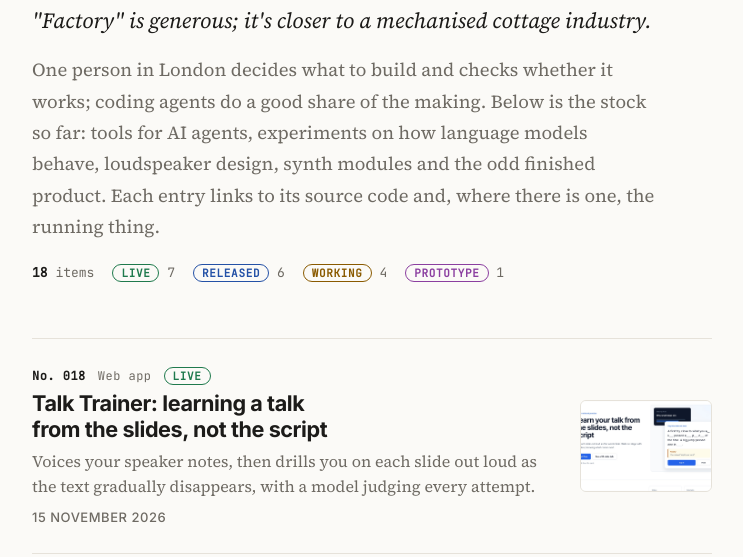
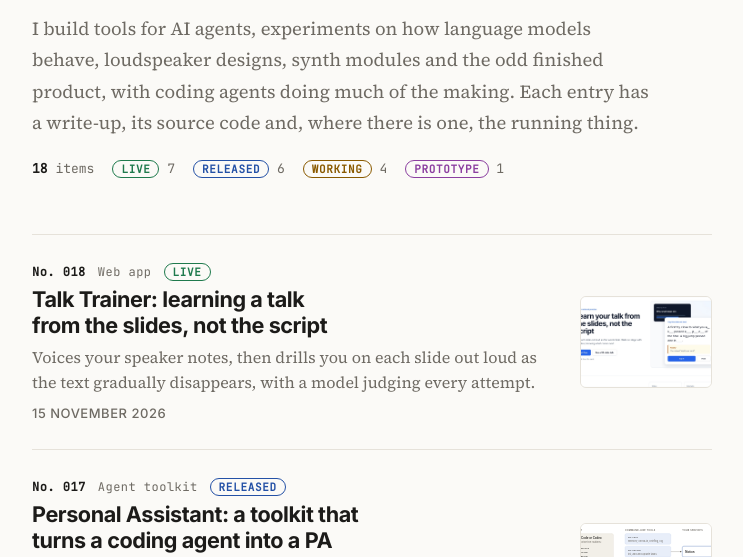
Before and after one commit to timini/devblog, an Eleventy site: page index.njk in a window 1280 px wide. Shown: the part 213-770 px from the top of the page, without its empty margins (268-1011 px from the left). Built offline with nearby package versions, Linux system fonts and the light colour scheme; Eleventy itself is replaced by a stand-in of ours; files that its build step writes are made by us from their sources.

Commit message:
Remove subtitle and tighten home intro

```diff
--- a/_includes/base.njk
+++ b/_includes/base.njk
@@ -32,7 +32,7 @@
     {{ content | safe }}
   </main>
   <footer class="site-footer">
-    <p>Tim's Software Factory. Made in batches of one in London by Tim Richardson and his agents.</p>
+    <p>Tim's Software Factory. Built and run by Tim Richardson in London.</p>
   </footer>
 </body>
 </html>
--- a/index.njk
+++ b/index.njk
@@ -5,8 +5,7 @@ layout: base.njk
 <section class="intro">
   <p class="eyebrow">Inventory</p>
   <h1>Tim's Software Factory</h1>
-  <p class="subtitle">"Factory" is generous; it's closer to a mechanised cottage industry.</p>
-  <p>One person in London decides what to build and checks whether it works; coding agents do a good share of the making. Below is the stock so far: tools for AI agents, experiments on how language models behave, loudspeaker design, synth modules and the odd finished product. Each entry links to its source code and, where there is one, the running thing.</p>
+  <p>I build tools for AI agents, experiments on how language models behave, loudspeaker designs, synth modules and the odd finished product, with coding agents doing much of the making. Each entry has a write-up, its source code and, where there is one, the running thing.</p>
   <ul class="stock">
     <li><strong>{{ total }}</strong> items</li>
     {% for status in ["Live", "Released", "Working", "Prototype"] %}
--- a/style.css
+++ b/style.css
@@ -91,13 +91,7 @@ time {
 
 /* Home */
 .intro { padding: 40px 0 24px; }
-.intro h1 { font-size: clamp(2.2rem, 6vw, 3.2rem); margin: 0 0 8px; }
-.intro .subtitle {
-  font: italic 400 clamp(1.18rem, 3vw, 1.35rem)/1.45 var(--serif);
-  color: var(--text);
-  margin: 0 0 18px;
-  max-width: 32em;
-}
+.intro h1 { font-size: clamp(2.2rem, 6vw, 3.2rem); margin: 0 0 16px; }
 .intro p { font-size: 1.15rem; color: var(--muted); margin: 0; max-width: 34em; }
 
 .post-list { list-style: none; padding: 0; margin: 32px 0 0; border-top: 1px solid var(--rule); }
@@ -225,4 +219,3 @@ pre code { background: none; padding: 0; font-size: 0.8em; }
 }
 
 .intro p + p { margin-top: 14px; }
-.intro .subtitle + p { margin-top: 0; }
```
